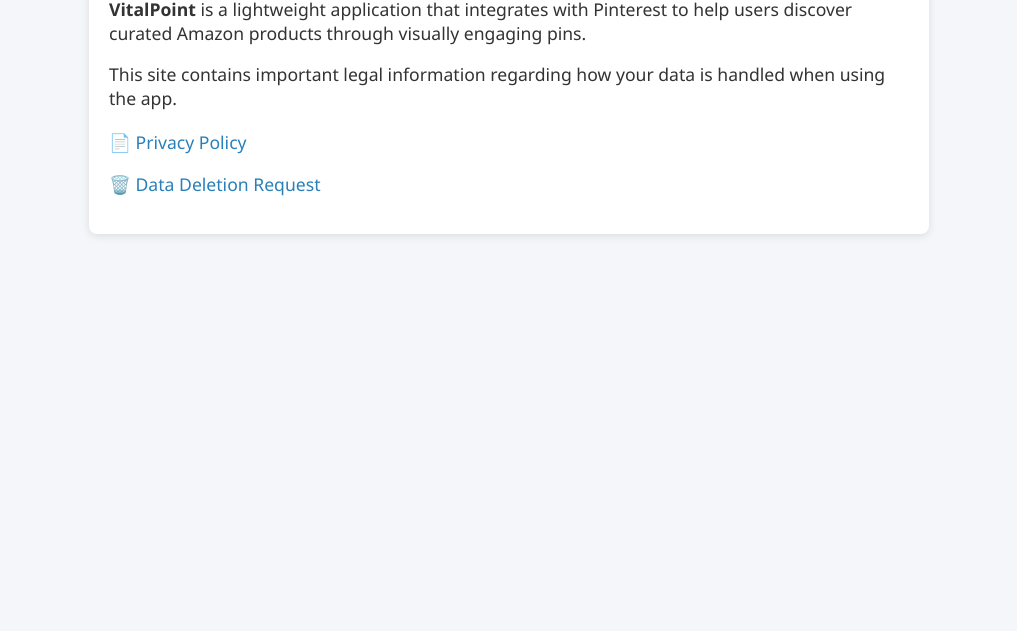
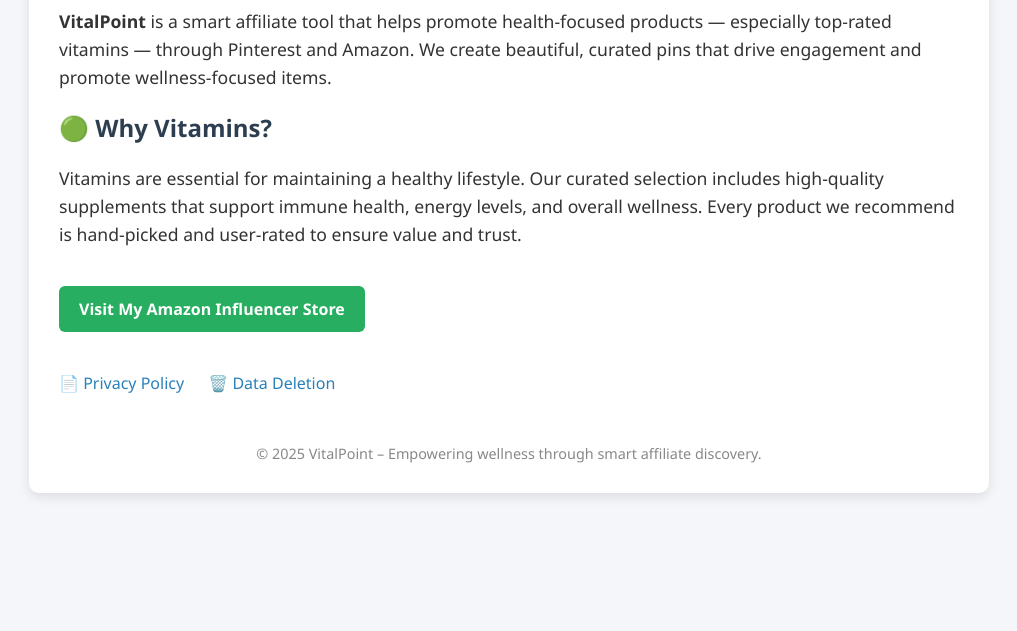
Before and after one commit to gad123145/vitalpoint, a plain HTML site: page index.html in a window 1280 px wide. Shown: the part 169-800 px from the top of the page, without its empty margins (131-1148 px from the left). Drawn offline with Linux system fonts and the light colour scheme.

Commit message:
Update index.html

```diff
--- a/index.html
+++ b/index.html
@@ -3,28 +3,87 @@
 <head>
   <meta charset="UTF-8" />
   <meta name="viewport" content="width=device-width, initial-scale=1.0"/>
-  <title>Welcome to VitalPoint</title>
+  <title>VitalPoint – Discover & Promote Healthy Products</title>
   <style>
-    body { font-family: 'Segoe UI', Tahoma, Geneva, Verdana, sans-serif; background-color: #f4f6f9; color: #333; margin: 0; padding: 0; }
-    .container { max-width: 800px; margin: 60px auto; padding: 20px; background: white; border-radius: 8px; box-shadow: 0 2px 8px rgba(0,0,0,0.1); }
-    h1 { color: #2c3e50; }
-    p { font-size: 1.1em; }
-    a { color: #2980b9; text-decoration: none; }
-    a:hover { text-decoration: underline; }
-    .links { margin-top: 20px; }
+    body {
+      font-family: 'Segoe UI', Tahoma, Geneva, Verdana, sans-serif;
+      background-color: #f4f6f9;
+      color: #333;
+      margin: 0;
+      padding: 0;
+    }
+    .container {
+      max-width: 900px;
+      margin: 60px auto;
+      padding: 30px;
+      background: white;
+      border-radius: 10px;
+      box-shadow: 0 4px 12px rgba(0,0,0,0.1);
+    }
+    h1 {
+      color: #27ae60;
+    }
+    h2 {
+      color: #2c3e50;
+    }
+    p {
+      font-size: 1.1em;
+      line-height: 1.6;
+    }
+    a.button {
+      display: inline-block;
+      background-color: #27ae60;
+      color: white;
+      padding: 12px 20px;
+      margin-top: 20px;
+      text-decoration: none;
+      border-radius: 6px;
+      font-weight: bold;
+    }
+    a.button:hover {
+      background-color: #219150;
+    }
+    .links {
+      margin-top: 40px;
+    }
+    .links a {
+      display: inline-block;
+      margin-right: 20px;
+      font-size: 1em;
+      color: #2980b9;
+      text-decoration: none;
+    }
+    .links a:hover {
+      text-decoration: underline;
+    }
+    footer {
+      margin-top: 50px;
+      font-size: 0.9em;
+      color: #888;
+      text-align: center;
+    }
   </style>
 </head>
 <body>
   <div class="container">
     <h1>Welcome to VitalPoint</h1>
-    <p><strong>VitalPoint</strong> is a lightweight application that integrates with Pinterest to help users discover curated Amazon products through visually engaging pins.</p>
+    <p><strong>VitalPoint</strong> is a smart affiliate tool that helps promote health-focused products — especially top-rated vitamins — through Pinterest and Amazon. We create beautiful, curated pins that drive engagement and promote wellness-focused items.</p>
 
-    <p>This site contains important legal information regarding how your data is handled when using the app.</p>
+    <h2>🟢 Why Vitamins?</h2>
+    <p>Vitamins are essential for maintaining a healthy lifestyle. Our curated selection includes high-quality supplements that support immune health, energy levels, and overall wellness. Every product we recommend is hand-picked and user-rated to ensure value and trust.</p>
+
+    <a class="button" href="https://www.amazon.com/shop/influencer-afa0221c?ref_=cm_sw_r_cp_ud_aipsfshop_ZBTH4HK4ZFNGB3VSK92Y" target="_blank">
+      Visit My Amazon Influencer Store
+    </a>
 
     <div class="links">
-      <p><a href="privacy.html">📄 Privacy Policy</a></p>
-      <p><a href="delete.html">🗑️ Data Deletion Request</a></p>
+      <a href="privacy.html">📄 Privacy Policy</a>
+      <a href="delete.html">🗑️ Data Deletion</a>
     </div>
+
+    <footer>
+      &copy; 2025 VitalPoint – Empowering wellness through smart affiliate discovery.
+    </footer>
   </div>
 </body>
 </html>
```
